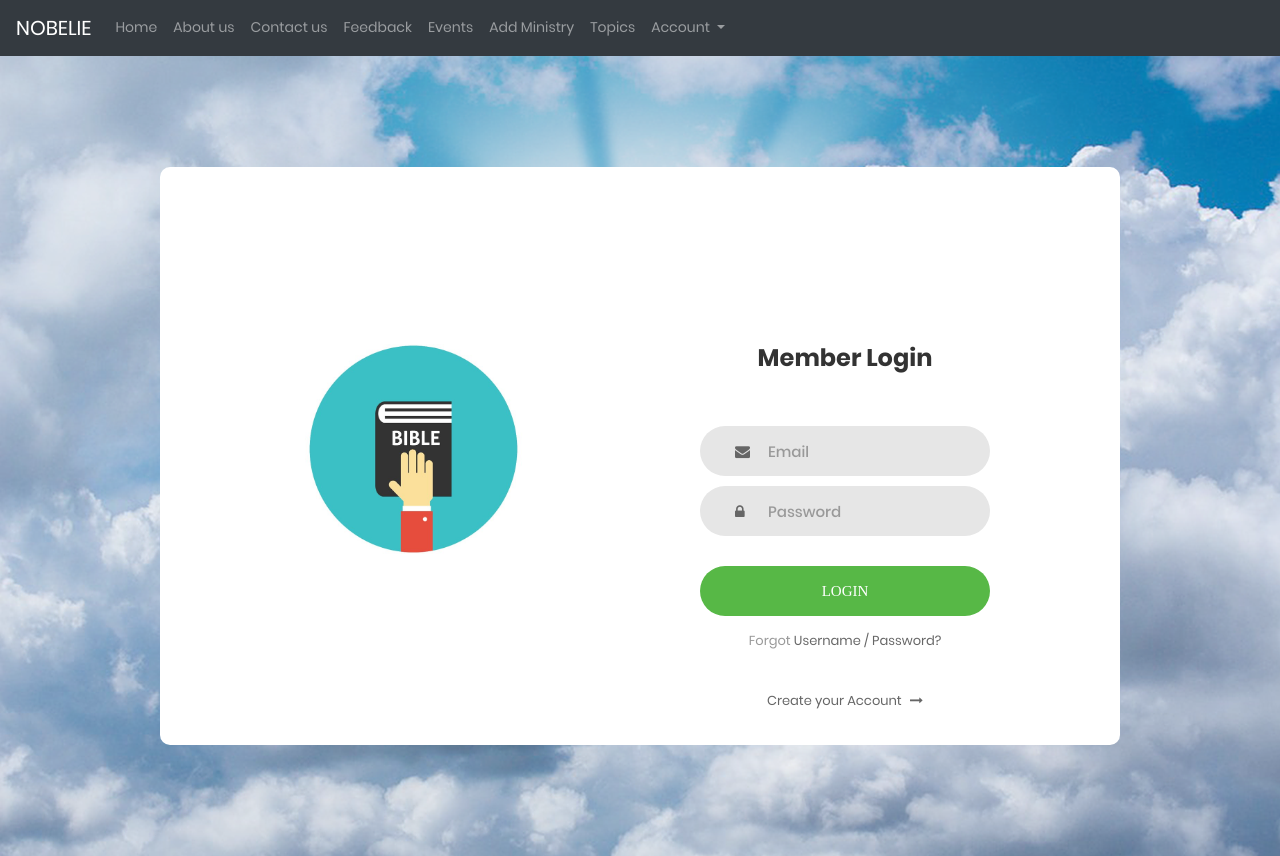
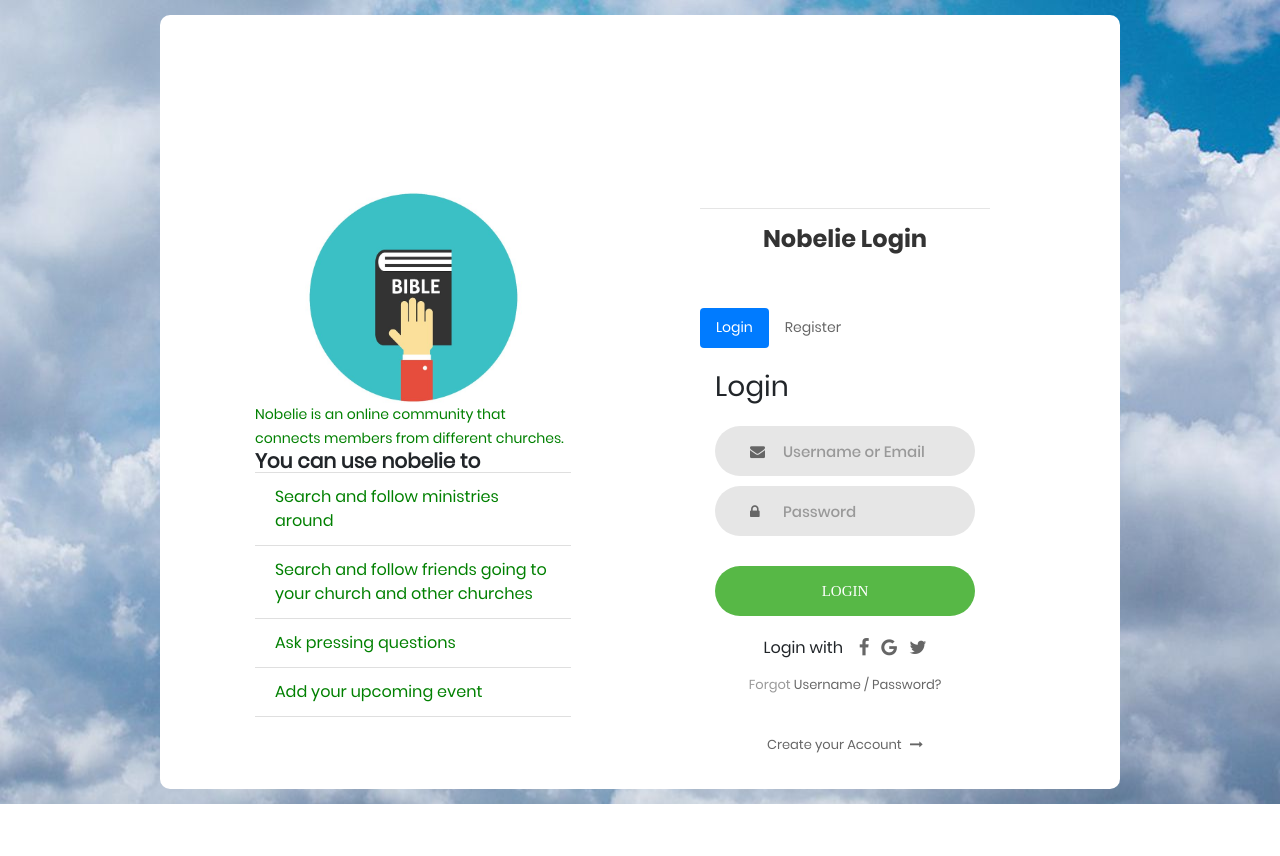
Before and after one commit to budescode/abbey, a Django app: page / in a window 1280 px wide. After the commit the page ends 804 px from the top, so only its background shows below. Run offline with Django 3.2, Linux system fonts and the light colour scheme; some libraries are stand-ins or nearby versions; some web fonts are replaced.

Commit message:
second commit

```diff
--- a/project/index/views.py
+++ b/project/index/views.py
@@ -1,7 +1,24 @@
 from django.shortcuts import render
+from account.forms import CreateProfileForm
 
 def home(request):
-	return render(request, 'index.html')
+	if request.method == 'POST':
+		# form = CreateProfieForm1(request.POST or None)
+		form = CreateProfileForm(request.POST or None, request.FILES or None)
+
+
+		if form.is_valid():
+			username  = form.cleaned_data.get("username")
+			email  = form.cleaned_data.get("email")
+			password  = form.cleaned_data.get("password")
+			first_name  = form.cleaned_data.get("category")
+			new_user  = User.objects.create_user(username, email, password)
+			return render(request, "account/registration_success.html")
+
+	else:
+		form = CreateProfileForm(request.POST or None)
+	context = {"form": form}
+	return render(request, 'index.html', context)
 def about(request):
 	return render(request, 'about.html')
 def contact(request):
--- a/project/static/css/main.css
+++ b/project/static/css/main.css
@@ -168,7 +168,7 @@ iframe {
   justify-content: center;
   align-items: center;
   padding: 15px;
-  background-image: url('../images/jesus.png');
+  background-image: url('../images/jesus.jpg');
 /*  background: #9053c7;
   background: -webkit-linear-gradient(-135deg, #c850c0, #4158d0);
   background: -o-linear-gradient(-135deg, #c850c0, #4158d0);
--- a/project/templates/index.html
+++ b/project/templates/index.html
@@ -1,4 +1,5 @@
 {% load staticfiles %}
+{% load crispy_forms_tags %}
 <!DOCTYPE html>
 <html lang="en">
 <head>
@@ -21,21 +22,42 @@
 	<link rel="stylesheet" type="text/css" href="{% static 'css/util.css' %}">
 	<link rel="stylesheet" type="text/css" href="{% static 'css/main.css' %}">
 <!--===============================================================================================-->
+
+ <style>
+    @media only screen and (max-width: 768px) {
+    /* For mobile phones: */
+    #hide_mobile{
+        display:none;
+    }
+    }
+
+    @media only screen and (min-width: 768px) {
+  /* For desktop: */
+    #hide_desktop{
+        display:none;
+    }
+}
+
+
+</style>
+
+
+
 </head>
 <body>
 
 
- <nav class="navbar navbar-expand-md bg-dark navbar-dark sticky-top">
+<!--  <nav class="navbar navbar-expand-md bg-dark navbar-dark sticky-top"> -->
   <!-- Brand -->
-  <a class="navbar-brand" href="#">NOBELIE</a>
+<!--   <a class="navbar-brand" href="#">NOBELIE</a> -->
 
   <!-- Toggler/collapsibe Button -->
-  <button class="navbar-toggler" type="button" data-toggle="collapse" data-target="#collapsibleNavbar">
+<!--   <button class="navbar-toggler" type="button" data-toggle="collapse" data-target="#collapsibleNavbar">
     <span class="navbar-toggler-icon"></span>
-  </button>
+  </button> -->
 
   <!-- Navbar links -->
-  <div class="collapse navbar-collapse" id="collapsibleNavbar">
+<!--   <div class="collapse navbar-collapse" id="collapsibleNavbar">
     <ul class="navbar-nav">
       <li class="nav-item">
         <a class="nav-link" href="#">Home</a>
@@ -71,7 +93,8 @@
 
     </ul>
   </div>
-</nav>
+</nav>  -->
+
 
 
 	<div class="limiter">
@@ -81,17 +104,66 @@
 
 
 			<div class="wrap-login100">
+
 				<div class="login100-pic js-tilt" data-tilt>
 					<img src="{% static 'images/hand.jpg' %}" alt="IMG">
+					<div>
+					<p style="color: green;">Nobelie is an online community that connects members from different churches.</p>
+											<h5><b>You can use nobelie to</b> </h5>
+					<p>
+					<ul class="list-group list-group-flush" style="color: green;">
+					<li class="list-group-item">Search and follow ministries around</li>
+					<li class="list-group-item">Search and follow friends going to your church and other churches</li>
+					<li class="list-group-item">Ask pressing questions</li>
+					<li class="list-group-item">Add your upcoming event</li>
+					</ul>
+					</p>
+					</div>
 				</div>
 
-				<form class="login100-form validate-form">
+				<form class="login100-form" action="{% url 'account:login' %}" method="post"> {% csrf_token %}
+					<div class="" id="hide_desktop">
+					<img src="{% static 'images/hand.jpg' %}" alt="IMG" class="rounded img-fluid">
+					<div>
+					<p style="color: green;">Nobelie is an online community that connects members from different churches.</p>
+											<h5><b>You can use nobelie to</b> </h5>
+					<p>
+					<ul class="list-group list-group-flush" style="color: green;">
+					<li class="list-group-item">Search and follow ministries around</li>
+					<li class="list-group-item">Search and follow friends going to your church and other churches</li>
+					<li class="list-group-item">Ask pressing questions</li>
+					<li class="list-group-item">Add your upcoming event</li>
+					</ul>
+					</p>
+
+					</div>
+					</div>
+
+					<hr>
 					<span class="login100-form-title">
-						Member Login
+						Nobelie Login {{request.user.username}}
 					</span>
 
-					<div class="wrap-input100 validate-input" data-validate = "Valid email is required: ex@abc.xyz">
-						<input class="input100" type="text" name="email" placeholder="Email">
+
+  <ul class="nav nav-pills" role="tablist">
+
+    <li class="nav-item">
+      <a class="nav-link active" data-toggle="pill" href="#home">Login</a>
+    </li>
+
+    <li class="nav-item">
+      <a class="nav-link" data-toggle="pill" href="#menu1">Register</a>
+    </li>
+
+  </ul>
+
+  <!-- Tab panes -->
+  <div class="tab-content">
+    <div id="home" class="container tab-pane active"><br>
+    <h3>Login</h3> <br>
+
+    						<div class="wrap-input100 validate-input" data-validate = "Valid email is required: ex@abc.xyz">
+						<input class="input100" type="text" name="username" placeholder="Username or Email">
 						<span class="focus-input100"></span>
 						<span class="symbol-input100">
 							<i class="fa fa-envelope" aria-hidden="true"></i>
@@ -99,7 +171,7 @@
 					</div>
 
 					<div class="wrap-input100 validate-input" data-validate = "Password is required">
-						<input class="input100" type="password" name="pass" placeholder="Password">
+						<input class="input100" type="password" name="password" placeholder="Password">
 						<span class="focus-input100"></span>
 						<span class="symbol-input100">
 							<i class="fa fa-lock" aria-hidden="true"></i>
@@ -111,6 +183,16 @@
 							Login
 						</button>
 					</div>
+					<div class="container-login100-form-btn">
+					Login with &nbsp&nbsp&nbsp
+						<a href=""><i class="fa fa-facebook fa-lg"></i></a> &nbsp&nbsp&nbsp
+						<a href=""><i class="fa fa-google fa-lg"></i></a>&nbsp&nbsp&nbsp
+						<a href=""><i class="fa fa-twitter fa-lg"></i></a>
+
+
+
+					</div>
+
 
 					<div class="text-center p-t-12">
 						<span class="txt1">
@@ -127,7 +209,70 @@
 							<i class="fa fa-long-arrow-right m-l-5" aria-hidden="true"></i>
 						</a>
 					</div>
+
 				</form>
+
+
+
+    </div>
+
+
+    <div id="menu1" class="container tab-pane fade"><br>
+
+
+
+    				<form class="login100-form" method="post" action="{% url 'account:register' %}"> {% csrf_token %}
+    				<h3>Register</h3> <br>
+
+					<div class="wrap-input100 validate-input" data-validate = "Valid email is required: ex@abc.xyz">
+					<input class="input100" type="text" name="username" placeholder="Username">
+					<span class="focus-input100"></span>
+					<span class="symbol-input100">
+					<i class="fa fa-user" aria-hidden="true"></i>
+					</span>
+					</div>
+
+					<div class="wrap-input100 validate-input" data-validate = "Valid email is required: ex@abc.xyz">
+					<input class="input100" type="text" name="email" placeholder="Email">
+					<span class="focus-input100"></span>
+					<span class="symbol-input100">
+					<i class="fa fa-envelope" aria-hidden="true"></i>
+					</span>
+					</div>
+
+
+					<div class="wrap-input100 validate-input" data-validate = "Password is required">
+						<input class="input100" type="password" name="password" placeholder="Password">
+						<span class="focus-input100"></span>
+						<span class="symbol-input100">
+							<i class="fa fa-lock" aria-hidden="true"></i>
+						</span>
+					</div>
+
+					<div class="container-login100-form-btn">
+						<input class="login100-form-btn" type="submit" value="Register">
+
+
+					</div>
+
+
+
+
+				</form>
+
+
+
+
+
+
+
+    </div>
+
+  </div>
+
+
+
+
 			</div>
 		</div>
 	</div>
```
Also changed, not shown: project/templates/base.html (added, +72 -0 lines), project/db.sqlite3, project/static/images/jesus.jpg (added), project/static/images/jesus.png (deleted), 1 other file.
